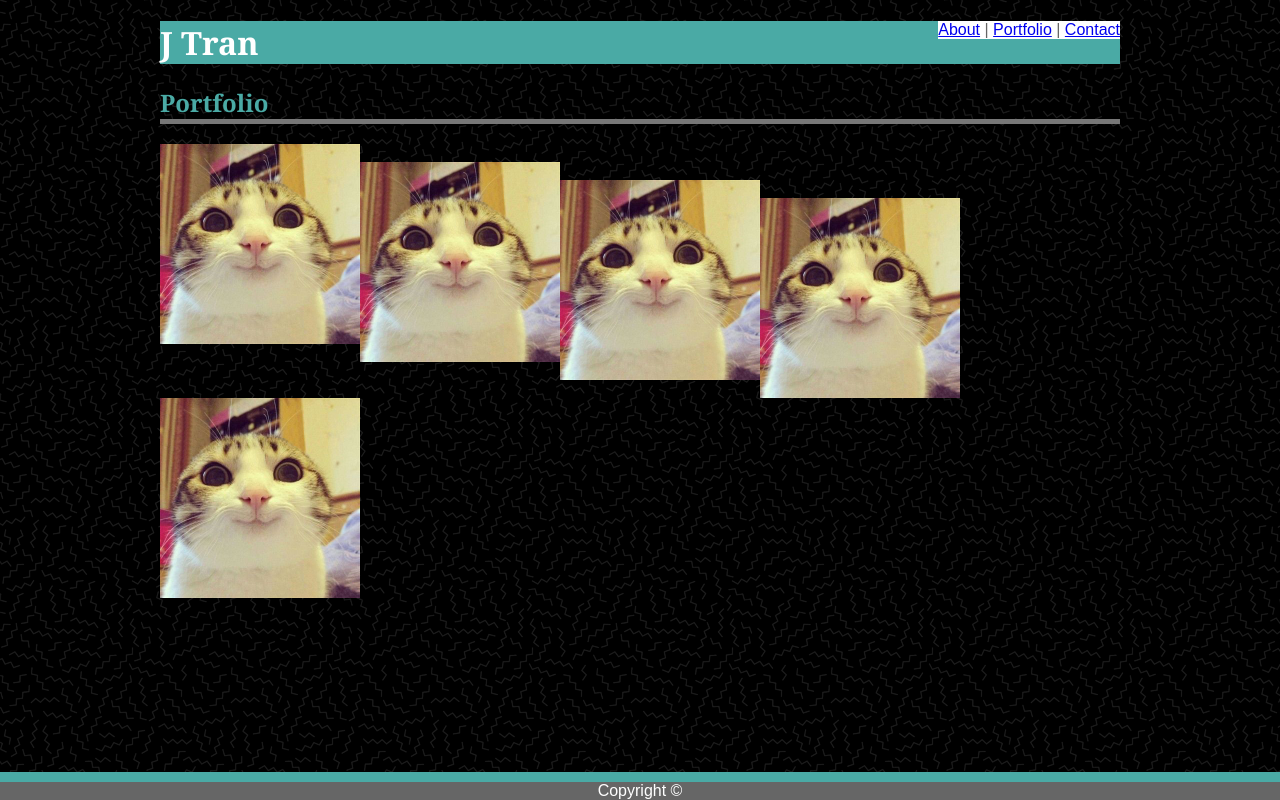
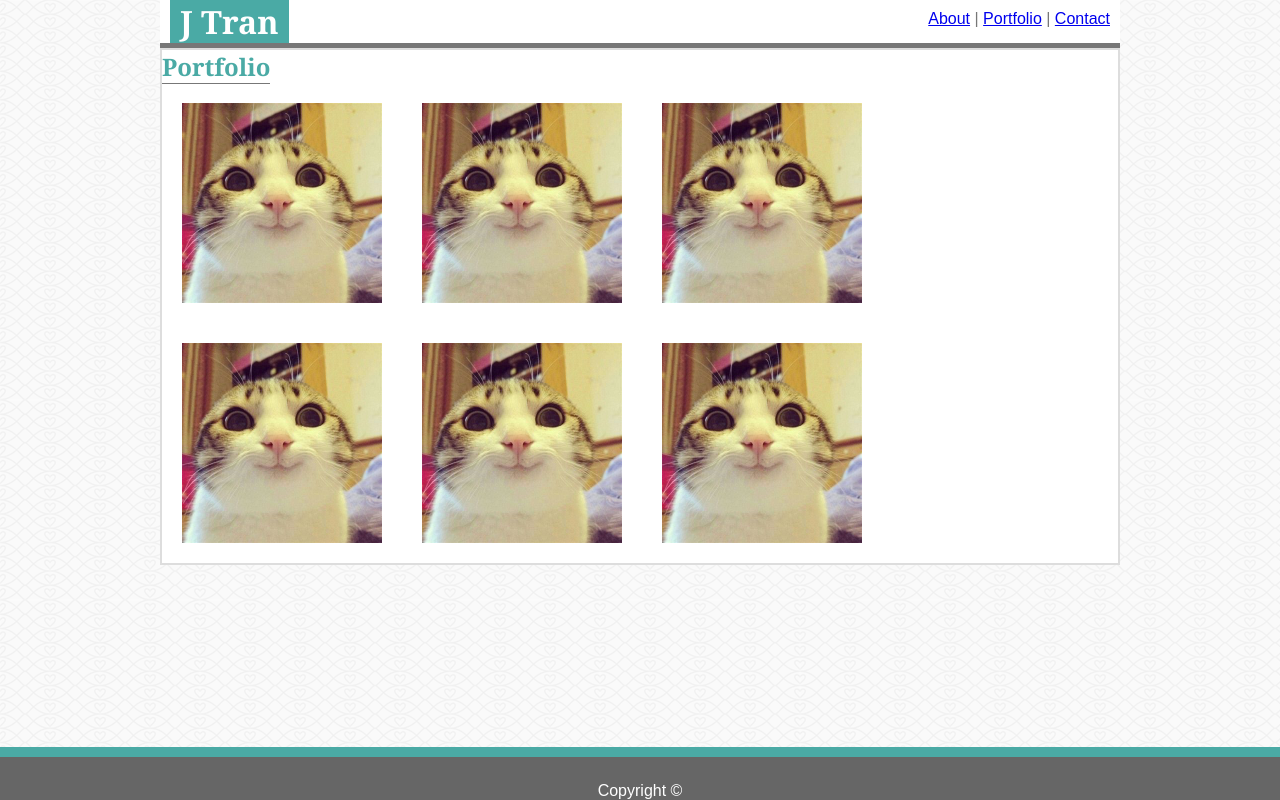
Before and after one commit to jaekaetea/Basic-Portfolio, a plain HTML site: page portfolio.html in a window 1280 px wide. Drawn offline with Linux system fonts and the light colour scheme.

Commit message:
Redoing EVERYTHING... almost

```diff
--- a/assets/css/style.css
+++ b/assets/css/style.css
@@ -3,28 +3,39 @@ header {
     font-family:'Arial', 'Helvetica Neue', Helvetica, sans-serif;
     /*header border colo #cccccc*/
     margin: auto;
+    border-bottom-style: solid;
+    border-bottom-color: #777777;
+    border-bottom-width: 5px;
 }
 
 body {
     background-color:#ffffff;
     color:#777777;
-    background-image:url(memphis-mini-dark.png);
+    background-image:url(fishnets-and-hearts.png);
     /*Main content border color: #dddddd*/
     font-family:'Arial', 'Helvetica Neue', Helvetica, sans-serif;
-    width:960px;
+    max-width:960px;
     margin: auto;
 }
 
 h1 {
-    background-color:#4aaaa5;
     color:#ffffff; /*added*/
     font-family:'Georgia', Times, Times New Roman, serif;
+    margin:auto;
+}
+
+span {
+    background-color:#4aaaa5;
+    padding: 0 10px;
+    margin:10px;
 }
 
 h2 {
     color:#4aaaa5;
     font-family:'Georgia', Times, Times New Roman, serif;
-    border-bottom: 5px solid #777777;
+    border-bottom: 1px solid #777777;
+    display:inline;
+    clear: both;
 }
 
 footer {
@@ -32,7 +43,8 @@ footer {
     color:#ffffff; /*added*/
     font-family:'Arial', 'Helvetica Neue', Helvetica, sans-serif;
     margin: auto;
-    text-align: center;
+    text-align:  center;
+    padding-top: 25px;
     position: fixed;
     left: 0;
     bottom: 0;
@@ -41,18 +53,21 @@ footer {
 }
 
 img{
-    float:left;
     width:200px;
     height:200px;
+    display: flex;
+    flex-wrap: wrap;
+    float:left;
+    margin:20px 20px 20px 20px;
 }
 
 ul{
-    background-color: #ffffff;
-    color:#666666;
+    /*background-color: #ffffff;
+    color:#666666;*/
     font-family:'Arial', 'Helvetica Neue', Helvetica, sans-serif;
     float:right;
     list-style-type: none;
-    margin: 0;
+    margin: 10px;
     padding: 0;
 }
 
@@ -66,6 +81,21 @@ li a:hover{
 }
 
 div{
-    border: 1px solid #dddddd;
-    clear: left;
+    border: 2px solid #dddddd;
+    background: white;
+    overflow: auto;
+    content: "";
+    clear: both;
+    display: table;
+    overflow: auto;
 }
+
+/*THINGS TO WORK ON
+1) Name only highlightend
+2) Words padded from the border
+3) Move text away from picture
+4) Thicker footer
+5) Contact needs border
+6)
+
+*/
--- a/portfolio.html
+++ b/portfolio.html
@@ -5,26 +5,30 @@
         <link rel="stylesheet" type="text/css" href="assets/css/style.css">
     </head>
     <body>
+        <header>
         <ul>
             <li><a href="index.html">About</a></li> |
             <li><a href="portfolio.html">Portfolio</a></li> |
             <li><a href="contact.html">Contact</a></li>
         </ul>
 
-        <h1>J Tran</h1>
+        <h1><span> J Tran </span></h1>
+        </header>
+        <div>
+        <h2>Portfolio</h2>
+        <br>
+            <img src="assets/images/MyFace.jpg" title="meow" alt="My Face">
 
-        <h2>Portfolio</h2>
+            <img src="assets/images/MyFace.jpg" title="meow" alt="My Face">
 
-        <img src="assets/images/MyFace.jpg" alt="My Face">
-        <br>
-        <img src="assets/images/MyFace.jpg" alt="My Face">
-        <br>
-        <img src="assets/images/MyFace.jpg" alt="My Face">
-        <br>
-        <img src="assets/images/MyFace.jpg" alt="My Face">
-        <br>
-        <img src="assets/images/MyFace.jpg" alt="My Face">
-        <br>
+            <img src="assets/images/MyFace.jpg" title="meow" alt="My Face">
+
+            <img src="assets/images/MyFace.jpg" title="meow" alt="My Face">
+
+            <img src="assets/images/MyFace.jpg" title="meow" alt="My Face">
+
+            <img src="assets/images/MyFace.jpg" title="meow" alt="My Face">
+        </div>
         <footer>Copyright ©</footer>
     </body>
 </html>
```
Also changed, not shown: contact.html (+6 -2 lines), index.html (+4 -2 lines), assets/css/fishnets-and-hearts.png (added).
